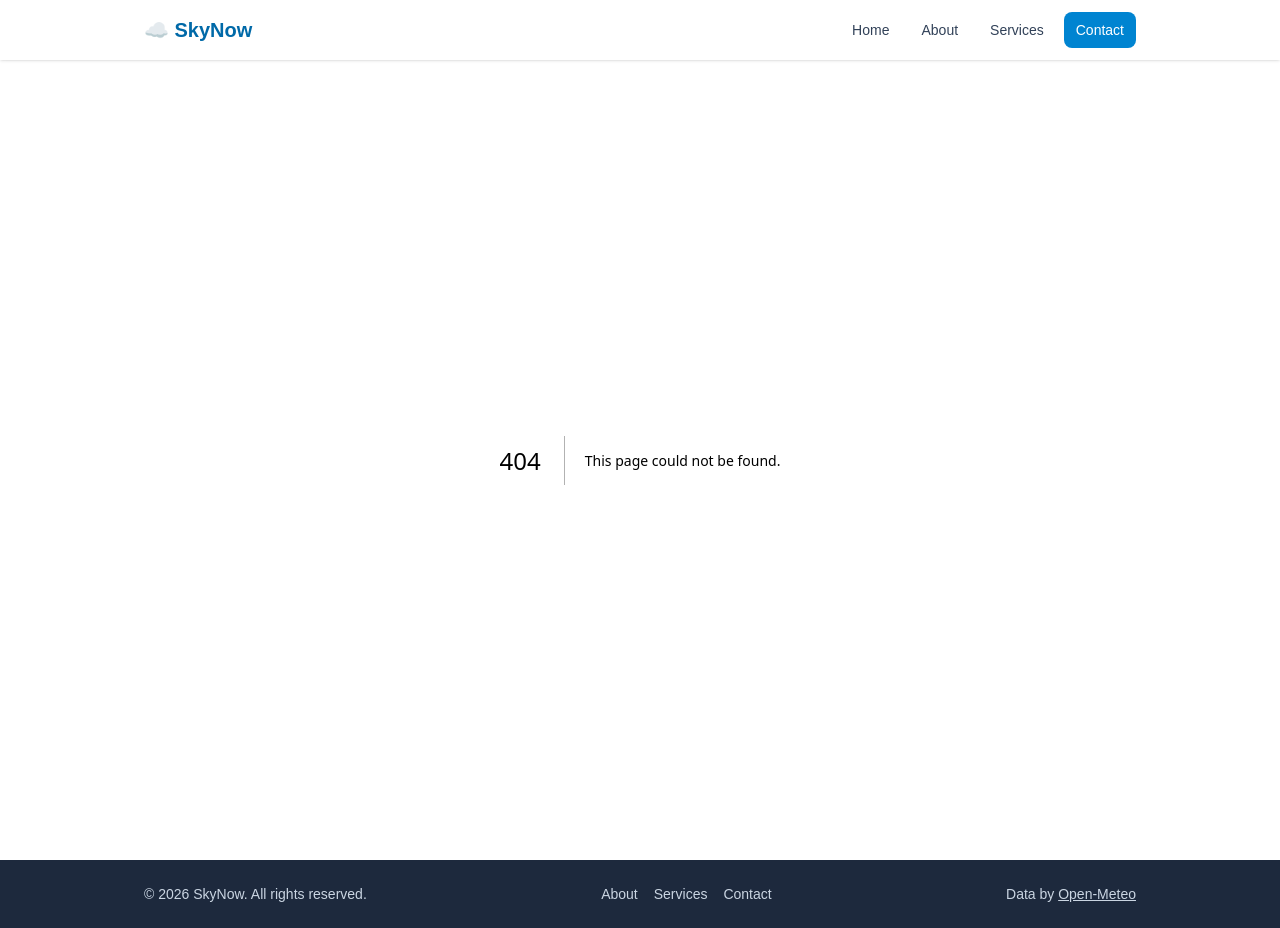
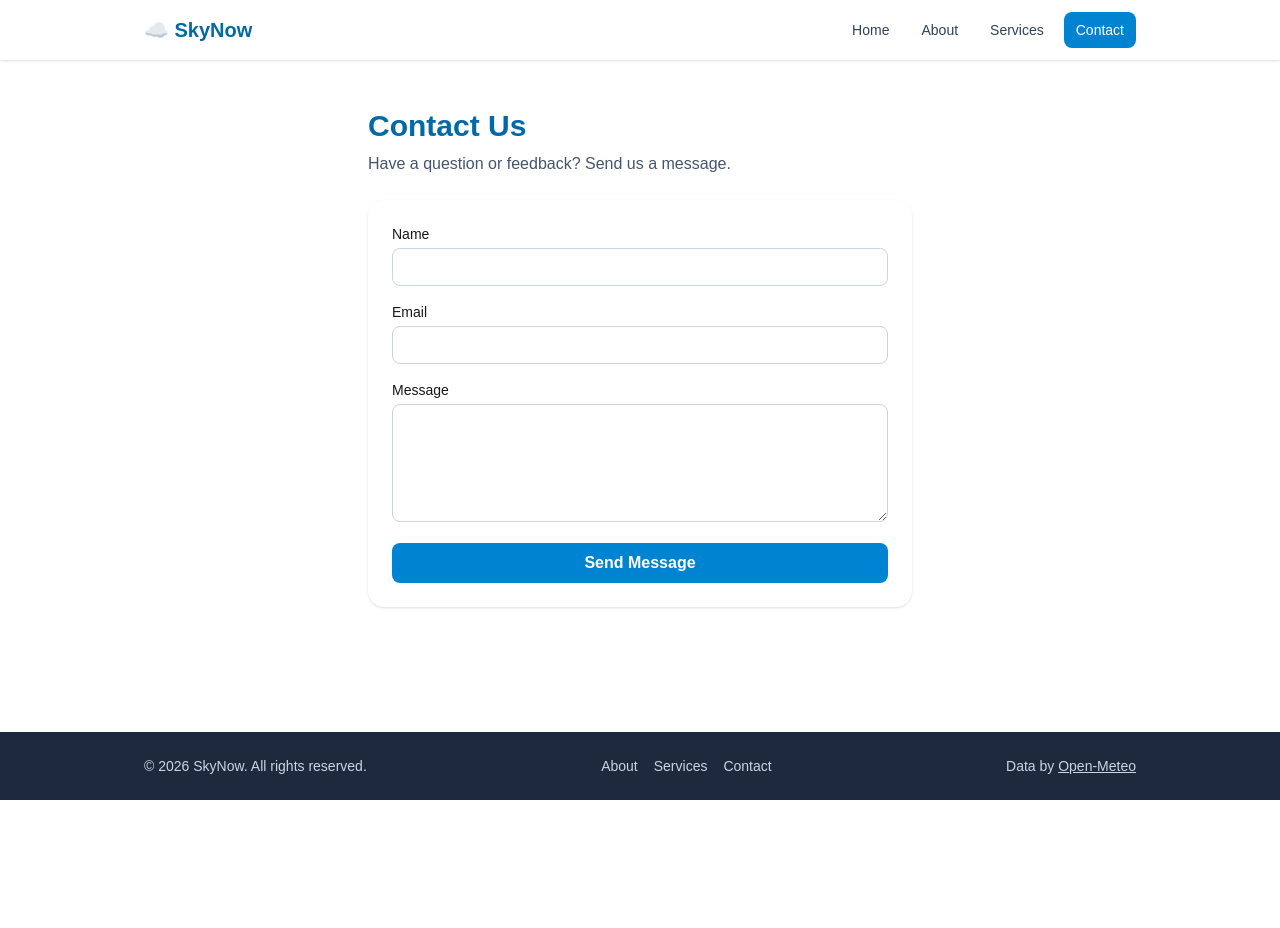
Before and after one commit to imtiajislam005/-Weather-App-Using-Next.js, a Next.js app: page /contact in a window 1280 px wide. Before the commit this address had no page. After the commit the page ends 800 px from the top, so only its background shows below. Built offline with nearby package versions, Linux system fonts and the light colour scheme.

Commit message:
feat(contact): add Contact page with form

```diff
--- /dev/null
+++ b/app/contact/page.js
@@ -0,0 +1,54 @@
+"use client";
+
+import { useState } from "react";
+
+export default function ContactPage() {
+  const [form, setForm] = useState({ name: "", email: "", message: "" });
+  const [sent, setSent] = useState(false);
+
+  function handleChange(e) {
+    setForm({ ...form, [e.target.name]: e.target.value });
+  }
+
+  function handleSubmit(e) {
+    e.preventDefault();
+    // No backend: this is a demo form.
+    console.log("Contact form submitted:", form);
+    setSent(true);
+    setForm({ name: "", email: "", message: "" });
+  }
+
+  const inputClass =
+    "mt-1 w-full rounded-lg border border-slate-300 px-3 py-2 focus:outline-none focus:ring-2 focus:ring-sky-500";
+
+  return (
+    <div className="mx-auto max-w-xl px-4 py-12">
+      <h1 className="text-3xl font-bold text-sky-700">Contact Us</h1>
+      <p className="mt-2 text-slate-600">Have a question or feedback? Send us a message.</p>
+
+      {sent && (
+        <div className="mt-6 rounded-lg bg-green-100 px-4 py-3 text-green-800">
+          Thank you! Your message has been sent.
+        </div>
+      )}
+
+      <form onSubmit={handleSubmit} className="mt-6 space-y-4 rounded-2xl bg-white p-6 shadow">
+        <label className="block text-sm font-medium">
+          Name
+          <input name="name" required value={form.name} onChange={handleChange} className={inputClass} />
+        </label>
+        <label className="block text-sm font-medium">
+          Email
+          <input name="email" type="email" required value={form.email} onChange={handleChange} className={inputClass} />
+        </label>
+        <label className="block text-sm font-medium">
+          Message
+          <textarea name="message" rows={5} required value={form.message} onChange={handleChange} className={inputClass} />
+        </label>
+        <button type="submit" className="w-full rounded-lg bg-sky-600 py-2 font-semibold text-white hover:bg-sky-700 transition">
+          Send Message
+        </button>
+      </form>
+    </div>
+  );
+}
```
